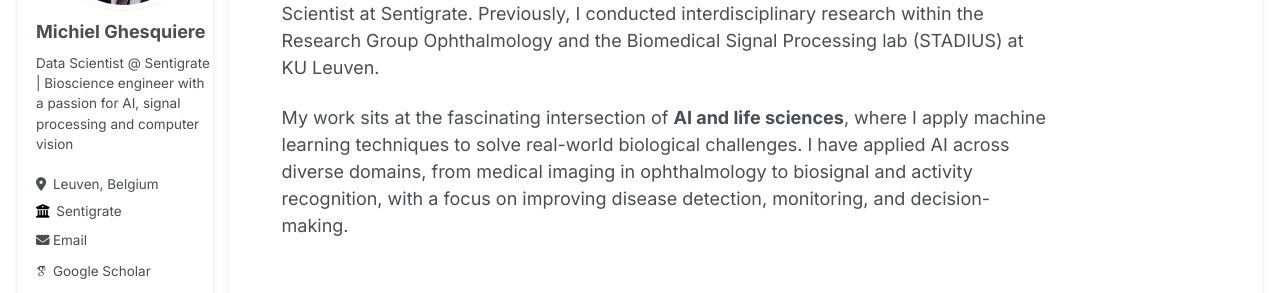
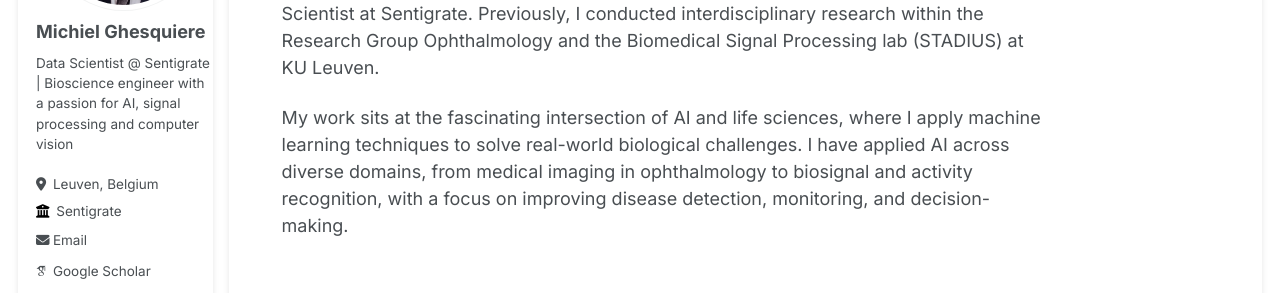
Before and after one commit to MichielGhesquiere/MichielGhesquiere.github.io, a Jekyll site: the page built from _pages/about.md, in a window 1280 px wide and 1022 px high. Shown: the part 289-582 px from the top of the window. Built offline with Jekyll 4.4.1, drawn with Linux system fonts in a browser that asks for light colours; some web fonts are replaced.

```diff
--- a/_pages/about.md
+++ b/_pages/about.md
@@ -11,4 +11,4 @@ Hi there! I am Michiel. 👋
 
 I am a Bioscience Engineer with an additional Master's in Artificial Intelligence, combining expertise in life sciences with computational skills. Currently I am working as a Data Scientist at Sentigrate. Previously, I conducted interdisciplinary research within the Research Group Ophthalmology and the Biomedical Signal Processing lab (STADIUS) at KU Leuven.
 
-My work sits at the fascinating intersection of **AI and life sciences**, where I apply machine learning techniques to solve real-world biological challenges. I have applied AI across diverse domains, from medical imaging in ophthalmology to biosignal and activity recognition, with a focus on improving disease detection, monitoring, and decision-making.
+My work sits at the fascinating intersection of AI and life sciences, where I apply machine learning techniques to solve real-world biological challenges. I have applied AI across diverse domains, from medical imaging in ophthalmology to biosignal and activity recognition, with a focus on improving disease detection, monitoring, and decision-making.
```
